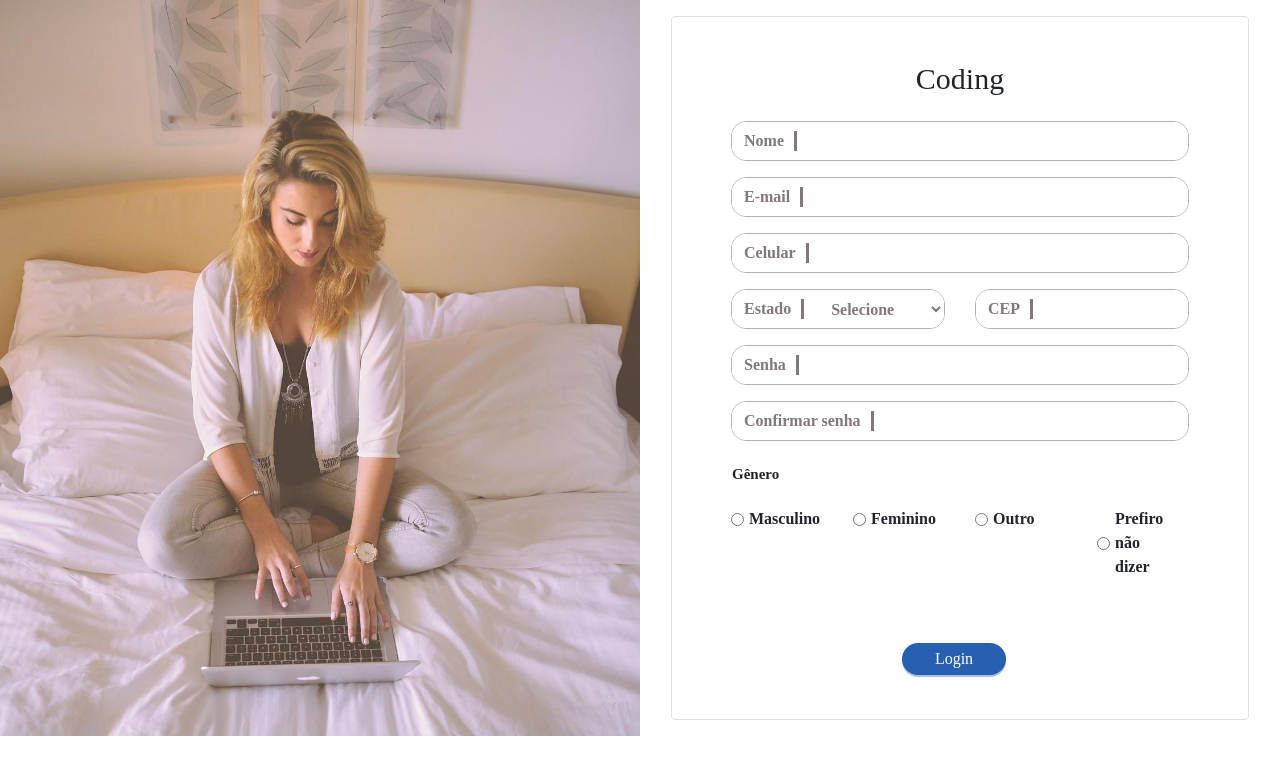
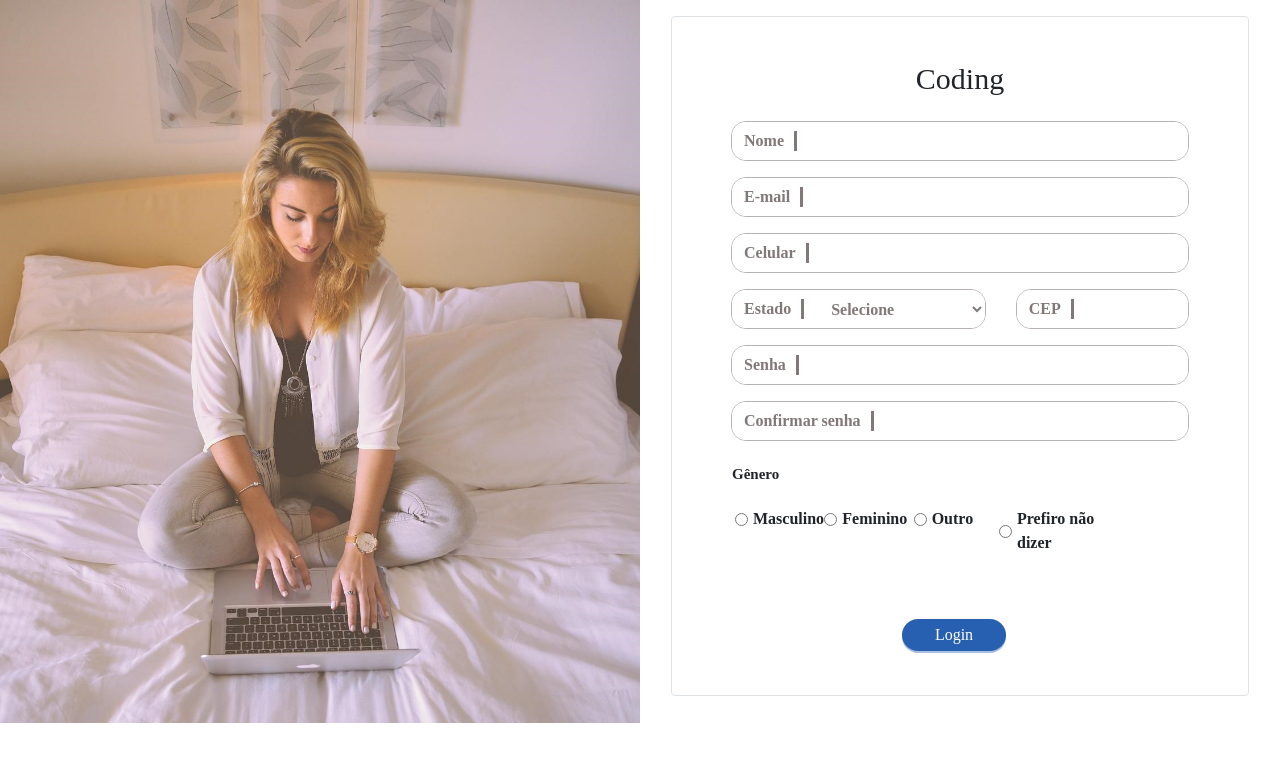
Before and after one commit to LeonardoFurtadoDeLuna/web, a PHP site: page /posts/App/Views/Registration/index.html in a window 1280 px wide. Shown: the top 775 px of the page. Run offline with PHP 8.4, Linux system fonts and the light colour scheme; some web fonts are replaced.

Commit message:
Atualização Tela Cadastro

```diff
--- a/App/Views/Registration/StyleCadastro.css
+++ b/App/Views/Registration/StyleCadastro.css
@@ -1,17 +1,12 @@
-@media screen and (max-width: 932px) {
+@media screen and (max-width: 1170px) {
 
   .imagemCadastro{
     display: none;
   }
-
-
-}
-
-@media screen and (max-width: 768px) {
-
   .conteudo{
-
-
+    -ms-flex:0 0 100%;
+    flex:0 0 100%;
+    max-width:100%
   }
 
 }
--- a/App/Views/Registration/index.html
+++ b/App/Views/Registration/index.html
@@ -29,15 +29,12 @@
     <body>
         <div class="container-fluid">
             <div class="row">
-
-            <img src="ImagemCadastro.jpg" class="col-md-6 p-0 imagemCadastro" alt="">
-
-        <div class="col-md-6">
+                <img src="ImagemCadastro.jpg" class="col-md-6 p-0 img-fluid imagemCadastro" alt="">
+                <div class="col-md-6 conteudo">
                     <div class="card card-body m-3 border">
                         <div class="m-4">
                             <div class="text-center"><h4>Coding</h4></div>
                             <form action="" method="POST">
-                        <div>
                                     <div class="row mx-auto">
                                         <div class="col-md-12 mt-3">
                                             <!--Campo Nome-->
@@ -73,13 +70,13 @@
                                         </div>
                                     </div>
                                     <div class="row mx-auto">
-                                <div class="col-md-6 mt-3">
+                                        <div class="col-md-7 mt-3">
                                             <!--Campo Estado-->
                                             <div class="input-group border_color">
                                                 <div class="input-group-prepend">
                                                     <span class="border_decoration input-group-text bg-white cinza border-0" id="basic-addon1">Estado</span>
                                                 </div>
-                                        <select id="inputEstado" class="form-control cinza border-0 inputs">
+                                                <select class="form-control cinza border-0 inputs">
                                                     <option selected>Selecione</option>
                                                     <option value="AC">Acre</option>
                                                     <option value="AL">Alagoas</option>
@@ -111,7 +108,7 @@
                                                 </select>
                                             </div>
                                         </div>
-                                <div class="col-md-6 mt-3">
+                                        <div class="col-md-5 mt-3">
                                             <!--Campo CEP-->
                                             <div class="input-group border_color">
                                                 <div class="input-group-prepend">
@@ -146,25 +143,25 @@
                                     <div class="mt-4 mx-3 fs-5 black"><h6><b>Gênero</b></h6></div>
 
                                     <div class="row mx-auto">
-                                <div class="col-md-3 mt-3">
+                                        <div class="col-md-2 mt-3 mx-1">
                                             <div class="form-check form-check-inline">
                                                 <input class="form-check-input" type="radio" name="inlineRadioOptions" id="inlineRadio1" value="option1">
                                                 <label class="form-check-label" for="inlineRadio1"><b>Masculino</b></label>
                                             </div>
                                         </div>
-                                <div class="col-md-3 mt-3">
+                                        <div class="col-md-2 mt-3 mx-1">
                                             <div class="form-check form-check-inline">
                                                 <input class="form-check-input" type="radio" name="inlineRadioOptions" id="inlineRadio1" value="option1">
                                                 <label class="form-check-label" for="inlineRadio1"><b>Feminino</b></label>
                                             </div>
                                         </div>
-                                <div class="col-md-3 mt-3">
+                                        <div class="col-md-2 mt-3 mx-1">
                                             <div class="form-check form-check-inline">
                                                 <input class="form-check-input" type="radio" name="inlineRadioOptions" id="inlineRadio1" value="option1">
                                                 <label class="form-check-label" for="inlineRadio1"><b>Outro</b></label>
                                             </div>
                                         </div>
-                                <div class="col-md-3 mt-3">
+                                        <div class="col-md-4 mt-3">
                                             <div class="form-check form-check-inline">
                                                 <input class="form-check-input" type="radio" name="inlineRadioOptions" id="inlineRadio1" value="option1">
                                                 <label class="form-check-label" for="inlineRadio1"><b>Prefiro não dizer</b></label>
@@ -180,11 +177,12 @@
                                             </div>
                                         </div>
                                     </div>
-                        </div>
+
                             </form>
                         </div>
                     </div>
                 </div>
+
             </div>
         </div>
     </body>
```
Lines whose indentation alone changed are shown as unchanged.
